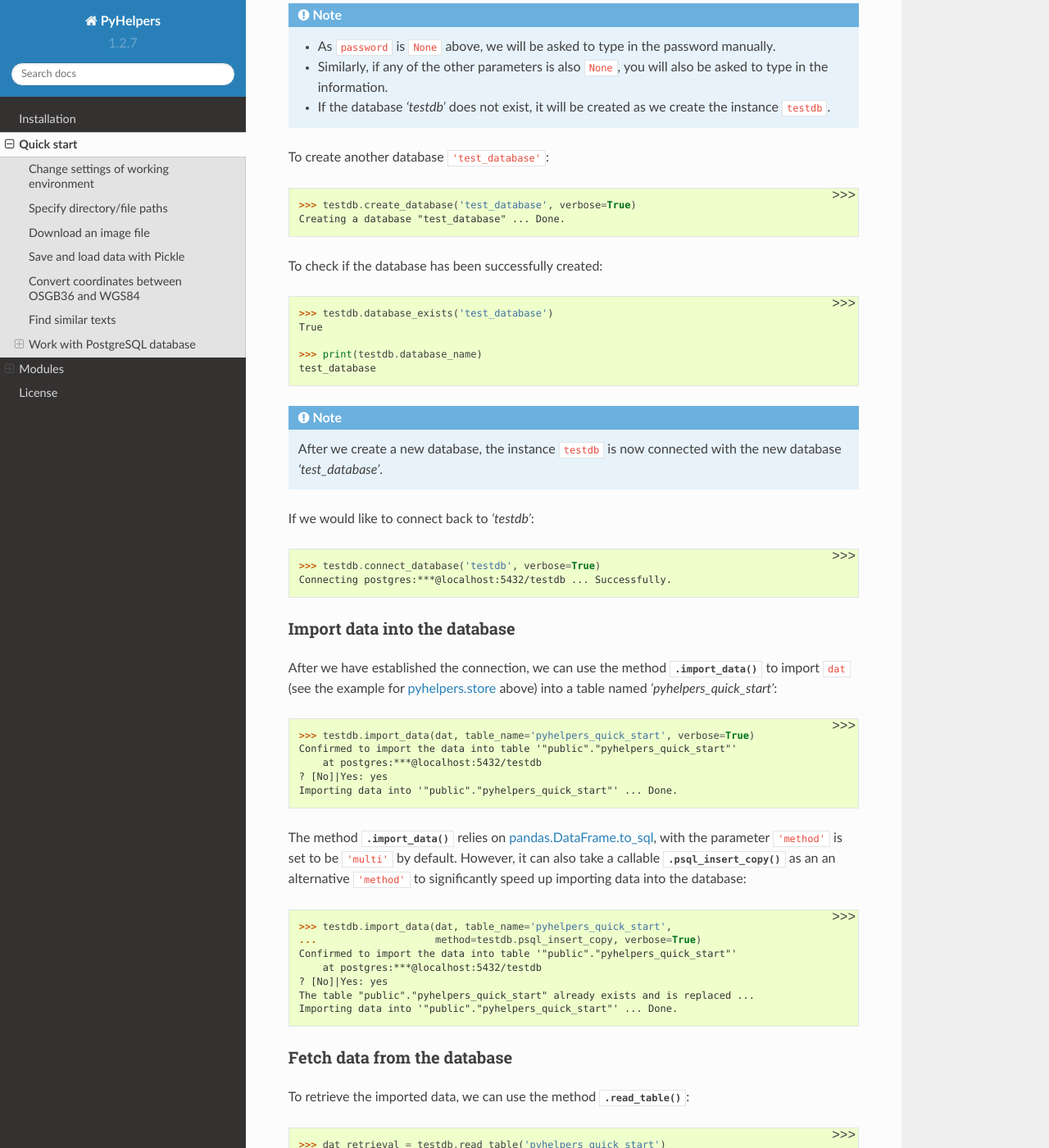
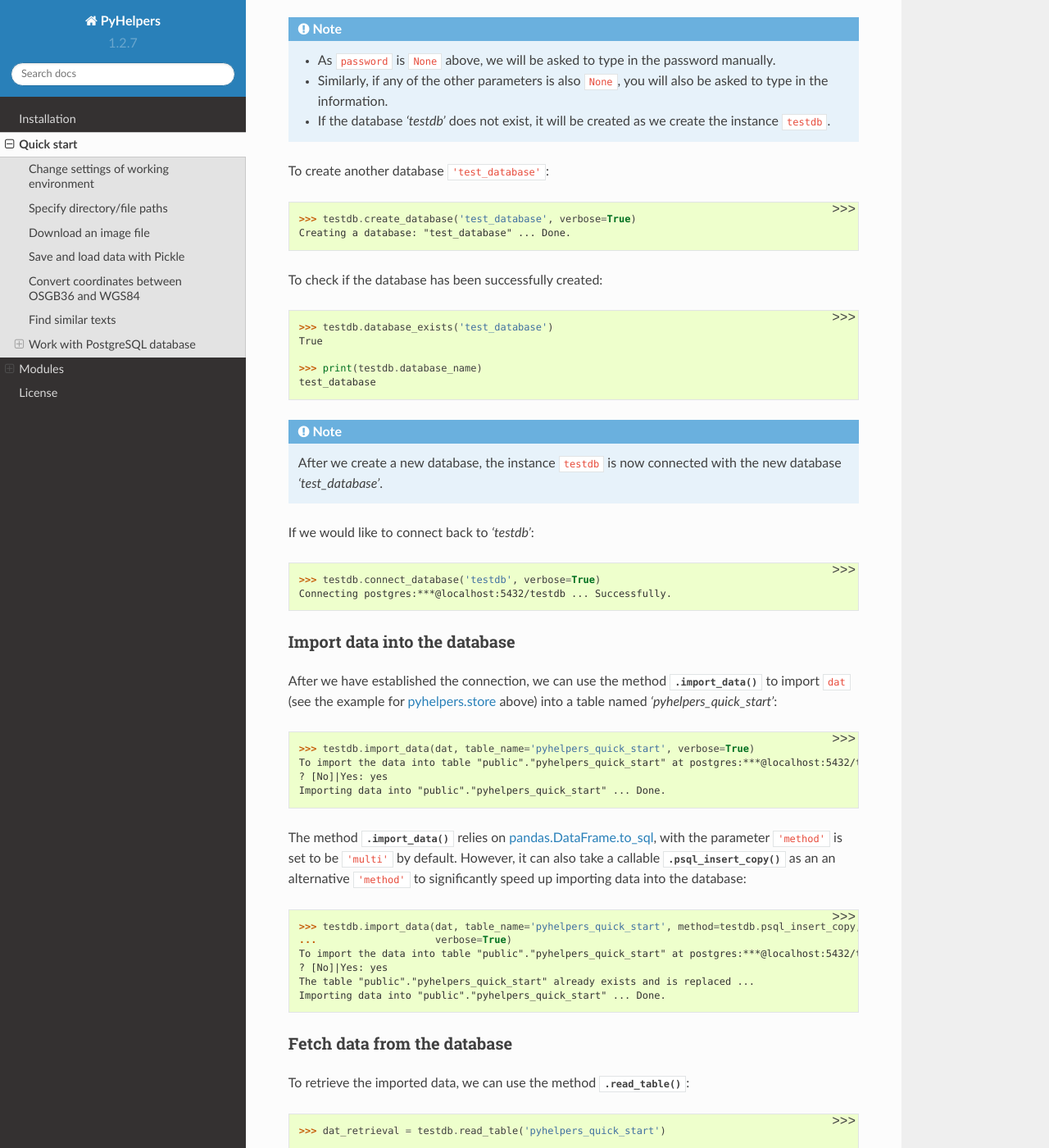
Before and after one commit to mikeqfu/pyhelpers, a Sphinx documentation site: the page built from docs/source/quick-start.rst, in a window 1280 px wide and 1400 px high, scrolled down 8405 px. Shown: the whole window at 82% size. Built offline with Sphinx 7.4.7 and the Read the Docs theme 2.0.0, drawn with Linux system fonts in a browser that asks for light colours; some of the changed text lies outside the part shown.

Commit message:
Update docs\source\quick-start.rst

```diff
--- a/docs/source/quick-start.rst
+++ b/docs/source/quick-start.rst
@@ -233,7 +234,7 @@ Before we continue, let’s create a `pandas.DataFrame`_ first:
     >>> dat = pd.DataFrame(xy_array, columns=['Easting', 'Northing'])
 
     >>> print(dat)
-      Easting  Northing
+       Easting  Northing
     0   530034    180381
     1   406689    286822
     2   383819    398052
@@ -320,9 +321,9 @@ To convert an array of OSGB36 coordinates (e.g. ``xy_array``, see the example fo
 
     >>> print(longlat_array.T)
     [[-0.12772401 51.50740693]
-    [-1.90294064 52.47928436]
-    [-2.24527795 53.47894006]
-    [ 0.60693267 51.24669501]]
+     [-1.90294064 52.47928436]
+     [-2.24527795 53.47894006]
+     [ 0.60693267 51.24669501]]
 
 Similarly, if we can use the function :py:func:`wgs84_to_osgb36()<pyhelpers.geom.wgs84_to_osgb36>` to convert coordinates from latitude/longitude (WGS84) back to easting/northing (OSGB36).
 
@@ -428,7 +429,7 @@ To create another database ``'test_database'``:
 .. code-block:: python
 
     >>> testdb.create_database('test_database', verbose=True)
-    Creating a database "test_database" ... Done.
+    Creating a database: "test_database" ... Done.
 
 To check if the database has been successfully created:
 
@@ -460,22 +461,20 @@ After we have established the connection, we can use the method :py:meth:`.impor
 .. code-block:: python
 
     >>> testdb.import_data(dat, table_name='pyhelpers_quick_start', verbose=True)
-    Confirmed to import the data into table '"public"."pyhelpers_quick_start"'
-        at postgres:***@localhost:5432/testdb
+    To import the data into table "public"."pyhelpers_quick_start" at postgres:***@localhost:5432/testdb
     ? [No]|Yes: yes
-    Importing data into '"public"."pyhelpers_quick_start"' ... Done.
+    Importing data into "public"."pyhelpers_quick_start" ... Done.
 
 The method :py:meth:`.import_data()<pyhelpers.sql.PostgreSQL.import_data>` relies on `pandas.DataFrame.to_sql`_, with the parameter ``'method'`` is set to be ``'multi'`` by default. However, it can also take a callable :py:meth:`.psql_insert_copy()<pyhelpers.sql.PostgreSQL.psql_insert_copy>` as an an alternative ``'method'`` to significantly speed up importing data into the database:
 
 .. code-block:: python
 
-    >>> testdb.import_data(dat, table_name='pyhelpers_quick_start',
-    ...                    method=testdb.psql_insert_copy, verbose=True)
-    Confirmed to import the data into table '"public"."pyhelpers_quick_start"'
-        at postgres:***@localhost:5432/testdb
+    >>> testdb.import_data(dat, table_name='pyhelpers_quick_start', method=testdb.psql_insert_copy,
+    ...                    verbose=True)
+    To import the data into table "public"."pyhelpers_quick_start" at postgres:***@localhost:5432/testdb
     ? [No]|Yes: yes
     The table "public"."pyhelpers_quick_start" already exists and is replaced ...
-    Importing data into '"public"."pyhelpers_quick_start"' ... Done.
+    Importing data into "public"."pyhelpers_quick_start" ... Done.
 
 
 Fetch data from the database
@@ -513,10 +512,9 @@ To drop ``'pyhelpers_quick_start'``, we can use the method :py:meth:`.drop_table
 .. code-block:: python
 
     >>> testdb.drop_table('pyhelpers_quick_start', verbose=True)
-    Confirmed to drop the table '"public"."pyhelpers_quick_start"'
-        from postgres:***@localhost:5432/testdb
+    To drop the table "public"."pyhelpers_quick_start" from postgres:***@localhost:5432/testdb
     ? [No]|Yes: yes
-    Dropping '"public"."pyhelpers_quick_start"' ... Done.
+    Dropping "public"."pyhelpers_quick_start" ... Done.
 
 Note that we have created two databases: *'testdb'* (currently being connected) and *'test_database'*. To drop both of them, we can use the method :py:meth:`.drop_database()<pyhelpers.sql.PostgreSQL.drop_database>`.
 
@@ -524,7 +522,7 @@ Note that we have created two databases: *'testdb'* (currently being connected)
 
     >>> # Drop 'testdb'
     >>> testdb.drop_database(verbose=True)
-    Confirmed to drop the database "testdb" from postgres:***@localhost:5432
+    To drop the database "testdb" from postgres:***@localhost:5432
     ? [No]|Yes: yes
     Dropping "testdb" ... Done.
 
@@ -533,7 +531,7 @@ Note that we have created two databases: *'testdb'* (currently being connected)
 
     >>> # Drop 'test_database'
     >>> testdb.drop_database('test_database', verbose=True)
-    Confirmed to drop the database "test_database" from postgres:***@localhost:5432
+    To drop the database "test_database" from postgres:***@localhost:5432/postgres
     ? [No]|Yes: yes
     Dropping "test_database" ... Done.
 
@@ -560,6 +558,8 @@ Note that we have created two databases: *'testdb'* (currently being connected)
 .. _`psycopg2`: https://www.psycopg.org/
 .. _`pandas.DataFrame.to_sql`: https://pandas.pydata.org/pandas-docs/stable/reference/api/pandas.DataFrame.to_sql.html
 
+|
+
 **(The end of the quick start)**
 
 For more details and examples, check :ref:`Modules<modules>`.
```
Also changed, not shown: other parts of docs/source/quick-start.rst (+11 -10 lines).
